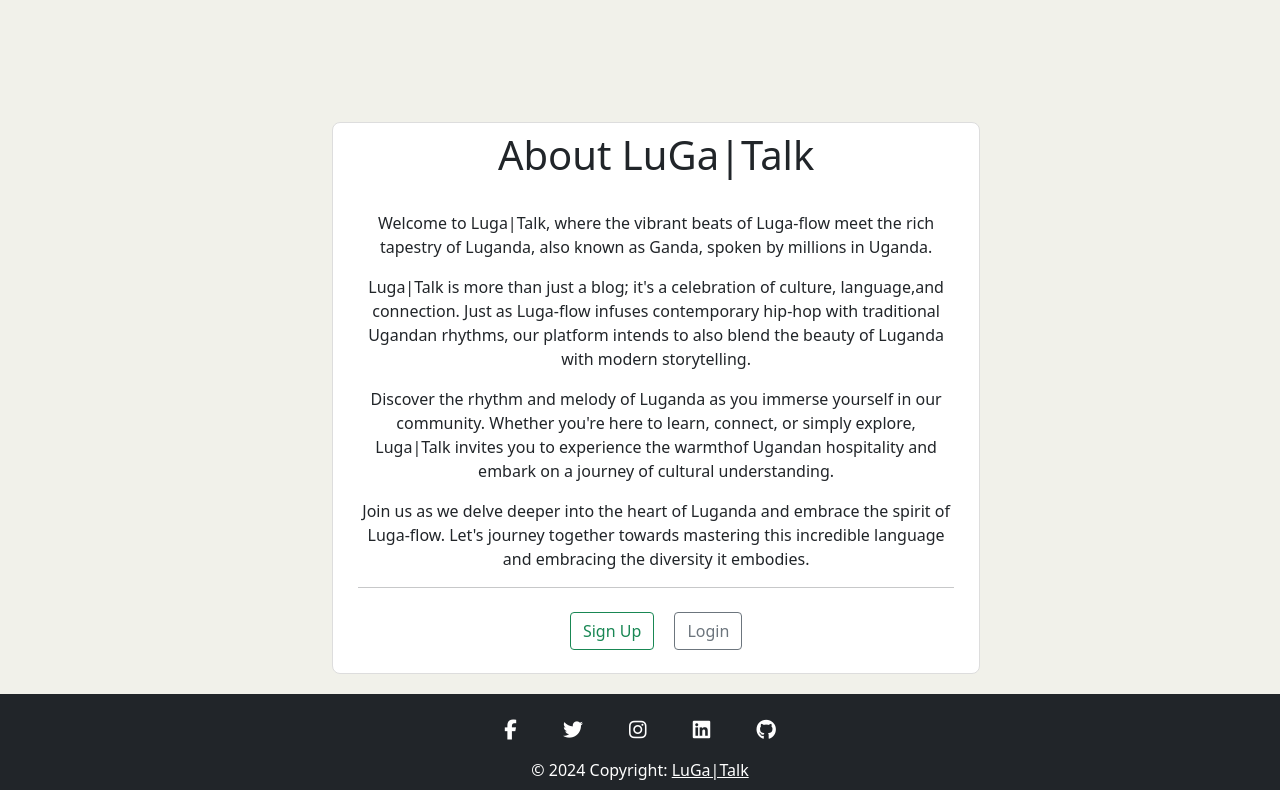
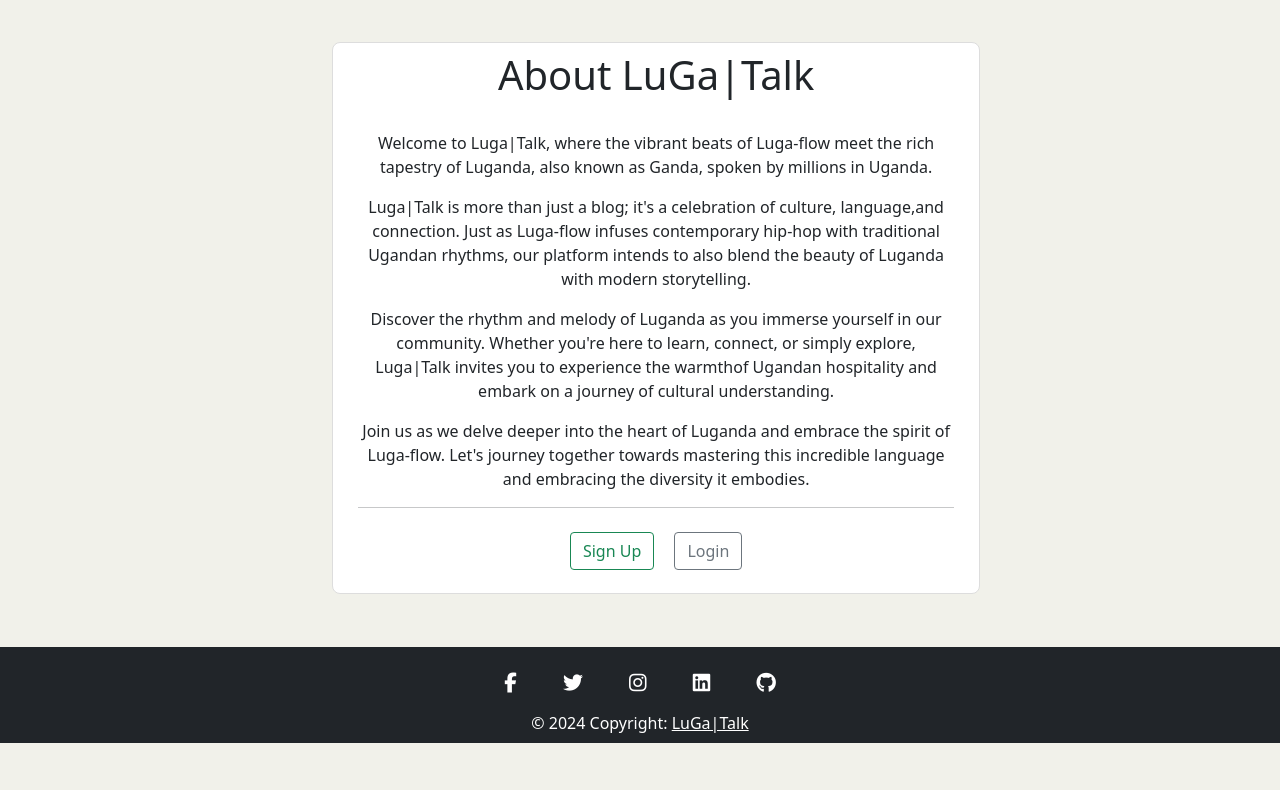
Before and after one commit to Edgarkimbugwe/luga-talk, a Django app: page /about/ in a window 1280 px wide. Shown: the part 57-847 px from the top of the page. After the commit the page ends 800 px from the top, so only its background shows below. Run offline with Django 4.2, Linux system fonts and the light colour scheme; some libraries are stand-ins or nearby versions.

Commit message:
removed padding top to the container and sidebar for a better look of the pages

```diff
--- a/static/css/style.css
+++ b/static/css/style.css
@@ -1,12 +1,3 @@
-
-
-.custom-padding-top {
-    padding-top: 5rem;
-}
-
-.custom-padding-sidebar {
-    padding-top: 1rem;
-}
 
 .sidebar-title {
     font-size: 1.75rem;
--- a/templates/base.html
+++ b/templates/base.html
@@ -71,18 +71,17 @@
     </div>
   </div>
 
-  <main role="main" class="container custom-padding-top">
+  <main role="main" class="container">
     <div class="row">
       <div class="col-md-10">
         {% block content %}
           <!-- Content Goes here -->
         {% endblock content %}
       </div>
-      <div class="col-md-2 custom-padding-sidebar">
+      <div class="col-md-2">
         {% block sidebar %}
         <div class="content-section content-section-sidebar">
           <h3 class="sidebar-title">Latest Buzz!</h3>
-          <p class='text-muted'>
             <div>
               <p><a href="#">Recent Posts</a></p>
               <p><a href="#">Popular Posts</a></p>
@@ -91,7 +90,6 @@
               <p><a href="#">Talk Luganda</a></p>
               <p><a href="#">Get Involved!</a></p>
             </div>
-          </p>
         </div>
         {% endblock sidebar %}
       </div>
```
